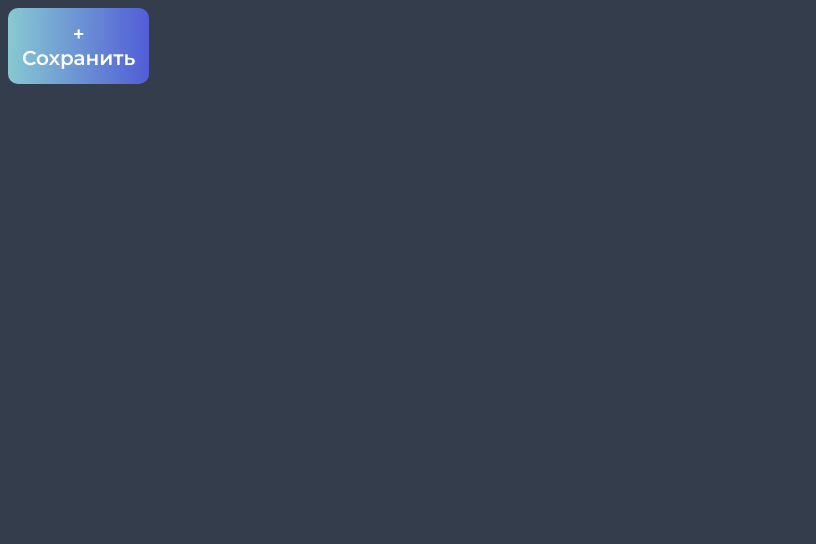
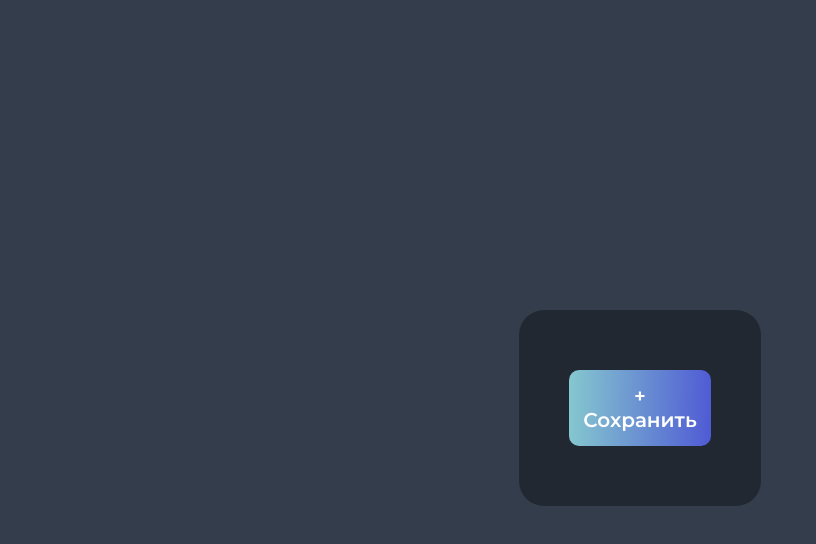
Before and after one commit to milkyaz/vue-weather-app, a Vue app: page / in a window 1280 px wide. Shown: the top 544 px of the page, without its empty margins (0-816 px from the left). Built offline with nearby package versions, Linux system fonts and the light colour scheme.

Commit message:
1-basics: add styles for main

```diff
--- a/src/App.vue
+++ b/src/App.vue
@@ -5,12 +5,19 @@ import BaseButton from './components/BaseButton.vue';
 </script>
 
 <template>
-  <div>
+  <main class="main">
     <BaseButton>
       <template #icon>
-          +
+        +
       </template>
       Сохранить
     </BaseButton>
-  </div>
+  </main>
 </template>
+<style scoped>
+.main {
+  border-radius: 25px;
+  background: var(--color-bg-main);
+  padding: 60px 50px;
+}
+</style>
--- a/src/style.css
+++ b/src/style.css
@@ -23,4 +23,8 @@ body {
   font-synthesis: none;
   text-rendering: optimizeLegibility;
   background-color: var(--color-bg);
+
+  display: grid;
+  place-items: center;
+  min-height: 100vh;
 }
```
